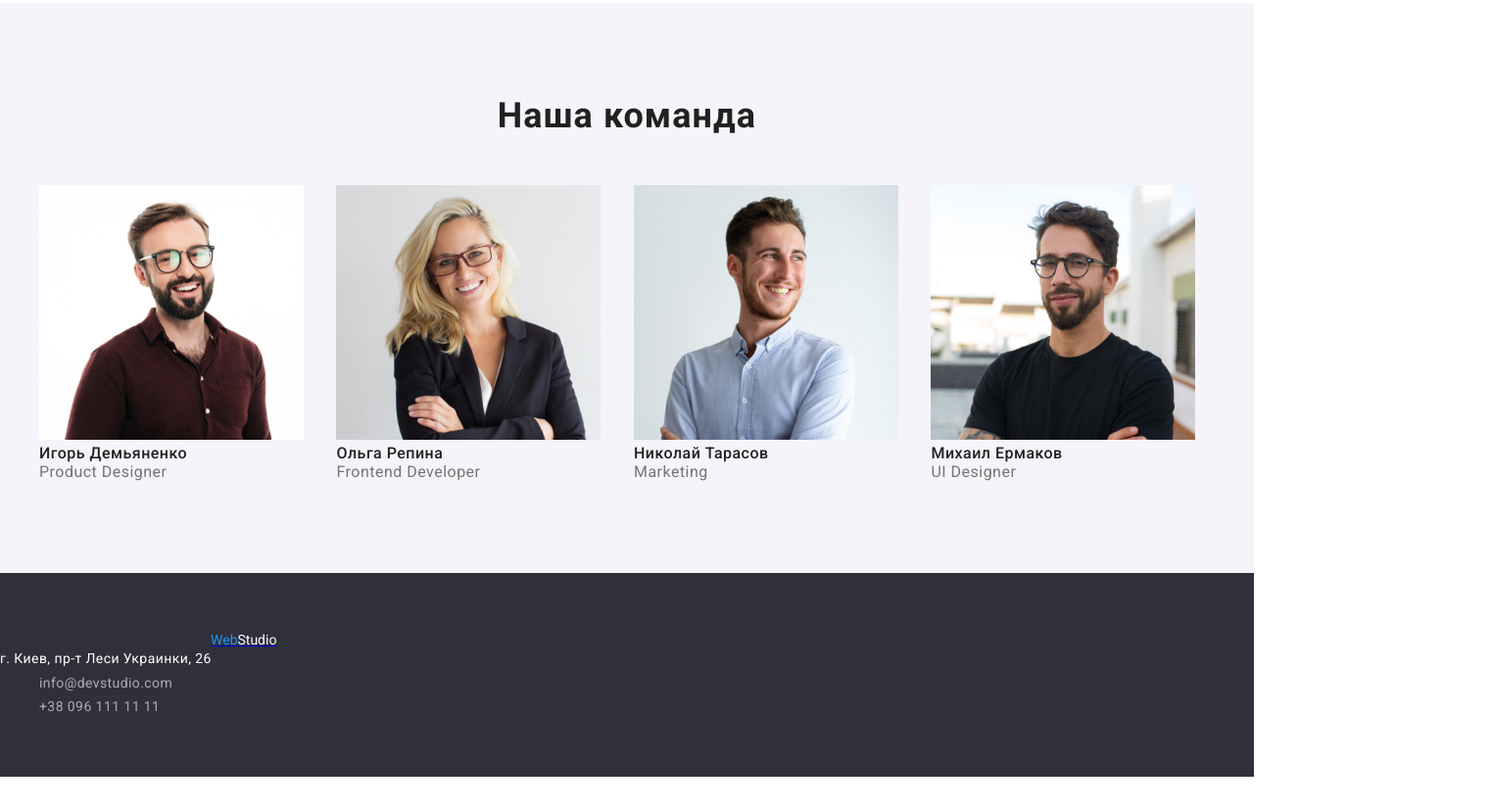
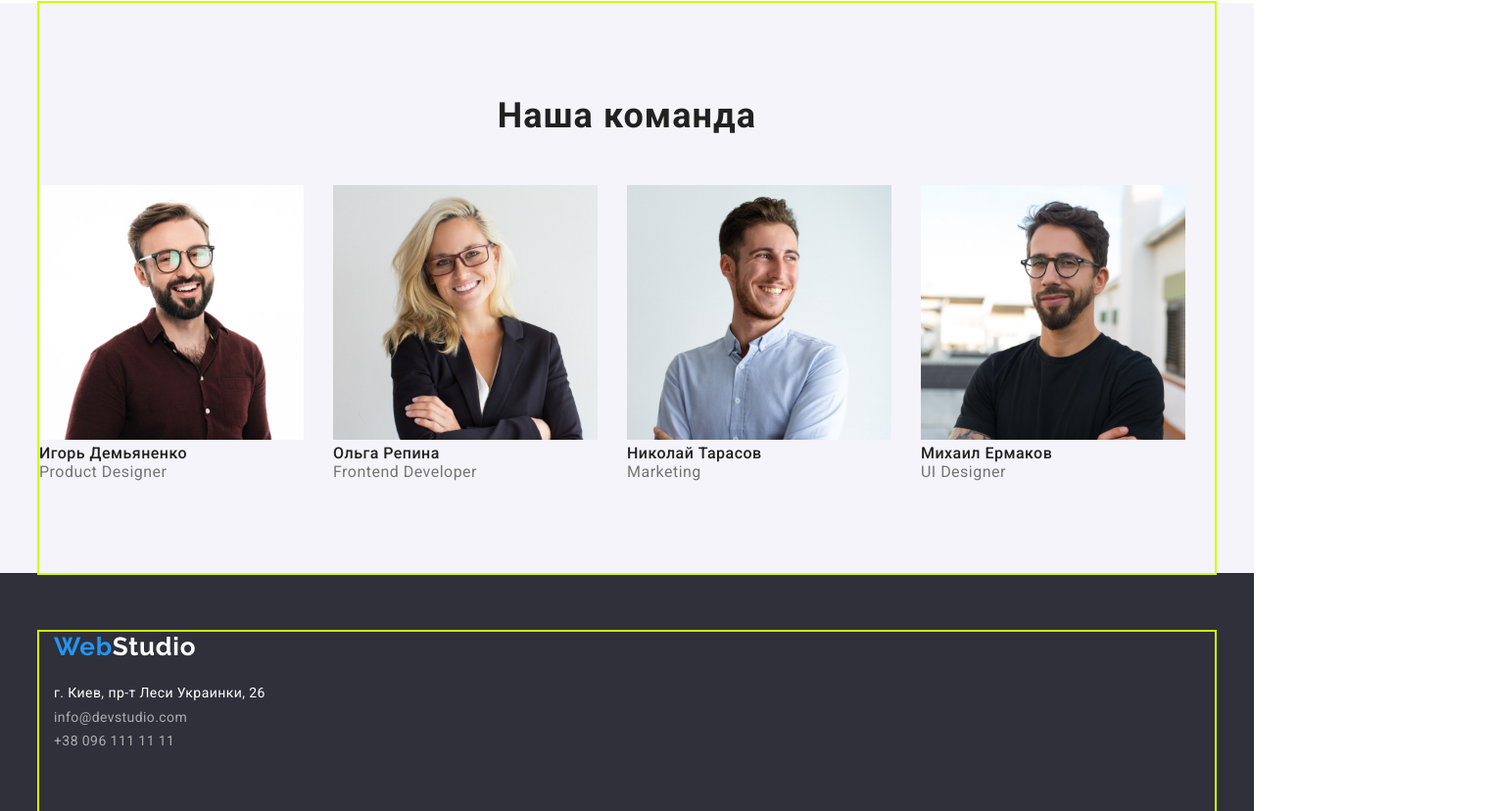
Before and after one commit to DiChag/goit-markup-hw-03, a plain HTML site: page index.html in a window 1280 px wide. Shown: the part 1023-1851 px from the top of the page at 98% size, 1522 px wide, since content can reach past the window. Drawn offline with nearby package versions, Linux system fonts and the light colour scheme.

Commit message:
almost-end

```diff
--- a/css/styles.css
+++ b/css/styles.css
@@ -26,6 +26,19 @@ h6,
 p,
 ul {
   margin: 0%;
+  padding: 0%;
+}
+
+.container {
+  outline: 2px solid hsl(71, 100%, 50%);
+
+  width: 1200px;
+
+  padding-right: 15px;
+  padding-left: 15px;
+
+  margin-right: auto;
+  margin-left: auto;
 }
 /* LOGO Header*/
 
@@ -62,8 +75,6 @@ ul {
   padding-left: 15px;
   padding-top: 24px;
   padding-bottom: 25px;
-
-  width: 1230px;
 }
 .all-nav {
   display: flex;
@@ -157,6 +168,7 @@ ul {
 }
 .ul-ftrs {
   display: flex;
+  justify-content: center;
 }
 .ul-ftrs li:not(:last-child) {
   margin-right: 30px;
@@ -189,6 +201,7 @@ ul {
 }
 .ul-wawd {
   display: flex;
+  justify-content: center;
 }
 .ul-wawd li:not(:last-child) {
   margin-right: 30px;
@@ -196,11 +209,11 @@ ul {
 
 /* Team */
 
-.container {
+.div-team {
   padding-bottom: 94px;
   background-color: var(--secondary-backgrounds);
 }
-.container .title {
+.div-team .title {
   padding-top: 94px;
   margin-bottom: 50px;
 
@@ -223,10 +236,12 @@ ul {
 .team {
   background-color: var(--secondary-backgrounds);
 }
+.ul-team {
+  display: flex;
+  justify-content: center;
+}
 .li-team {
-  padding-right: 30px;
-  display: inline-block;
-  display: flexbox;
+  margin-right: 30px;
 }
 .name-team {
   font-weight: 500;
@@ -268,6 +283,8 @@ ul {
   text-decoration: none;
 }
 .address {
+  margin-top: 20px;
+
   font-style: normal;
   font-size: 14px;
   line-height: 1.71;
@@ -276,9 +293,6 @@ ul {
 }
 .ul-footer {
   padding-bottom: 60px;
-}
-.logo-footer {
-  padding: 60px 1240px 161px 215px;
 }
 
 /* BTN */
@@ -301,6 +315,7 @@ button {
 }
 .btn-filter {
   display: flex;
+  justify-content: center;
   margin-top: 94px;
   margin-bottom: 50px;
 }
@@ -335,7 +350,8 @@ button {
   padding-right: 15px;
   padding-left: 15px;
   margin-right: auto;
-  margin-left: auto; */
+  margin-left: auto;
+ } */
 
 .portfolio {
   margin: 94px 0;
--- a/index.html
+++ b/index.html
@@ -20,30 +20,35 @@
   <body>
     <!--Header-->
     <header class="header">
+      <div class="container">
         <nav class="container-header all-nav">
           <a class="logo" href="./index.html">
             <span class="accent-logo">Web</span><span class="header-logo">Studio</span></a
           >
           <ul class="site-nav">
-          <li><a class="current" href="./index.html">Студия</a></li>
-          <li><a href="./portfolio.html">Портфолио</a></li>
-          <li><a href="./box.html">Контакты</a></li>
+            <li class="li-sitenav"><a class="current" href="./index.html">Студия</a></li>
+            <li class="li-sitenav"><a href="./portfolio.html">Портфолио</a></li>
+            <li class="li-sitenav"><a href="./box.html">Контакты</a></li>
           </ul>
           <ul class="contact-nav">
             <li class="li-c-n"><a href="info@devstudio.com">info@devstudio.com</a></li>
             <li class="li-c-n"><a href="+380961111111">+38 096 111 11 11</a></li>
           </ul>
         </nav>
+      </div>
     </header>
 
     <!--Main-->
     <main>
       <!--First text-->
       <section class="hero">
+        <div class="container">
           <h1 class="title">Эффективные решения<br />для вашего бизнеса</h1>
           <button class="btn" type="button">Заказать услугу</button>
+        </div>
       </section>
       <section class="features">
+        <div class="container">
           <h2 class="features h2">Особенности</h2>
           <ul class="ul-ftrs">
             <li>
@@ -57,8 +62,8 @@
             <li>
               <h3 class="features-title">Пунктуальность</h3>
               <p>
-              Задача организации, в особенности же рамки и место обучения кадров влечет за
-              собой.
+                Задача организации, в особенности же рамки и место обучения кадров влечет
+                за собой.
               </p>
             </li>
 
@@ -73,14 +78,17 @@
             <li>
               <h3 class="features-title">Современные технологии</h3>
               <p>
-              Значимость этих проблем настолько очевидна, что реализация плановых заданий.
+                Значимость этих проблем настолько очевидна, что реализация плановых
+                заданий.
               </p>
             </li>
           </ul>
+        </div>
       </section>
 
       <!--What are we doing-->
       <section class="what-are-we-doing">
+        <div class="container">
           <h2 class="title">Чем мы занимаемся</h2>
           <ul class="ul-wawd">
             <li class="img-list">
@@ -110,11 +118,13 @@
               />
             </li>
           </ul>
+        </div>
       </section>
 
       <!--Team-->
       <section class="team">
         <div class="container">
+          <div class="div-team">
             <h2 class="title">Наша команда</h2>
             <ul class="ul-team">
               <li class="li-team">
@@ -162,12 +172,14 @@
               </li>
             </ul>
           </div>
+        </div>
       </section>
     </main>
 
     <!--Footer-->
     <footer class="footer">
-      <a class="logo-footer" href="./index.html">
+      <div class="container">
+        <a class="logo" href="./index.html">
           <span class="accent-logo">Web</span><span class="footer-logo">Studio</span></a
         >
         <address class="address">г. Киев, пр-т Леси Украинки, 26</address>
@@ -177,6 +189,7 @@
           </li>
           <li><a class="contact-footer" href="+380961111111">+38 096 111 11 11</a></li>
         </ul>
+      </div>
     </footer>
   </body>
 </html>
```
Also changed, not shown: portfolio.html (+8 -2 lines). Lines whose indentation alone changed are shown as unchanged.
